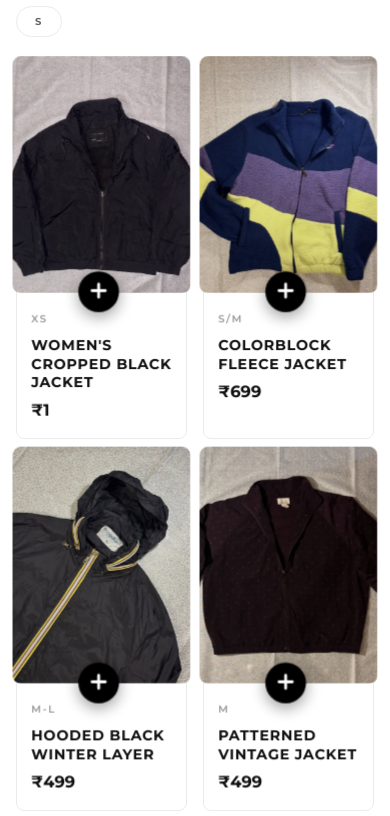
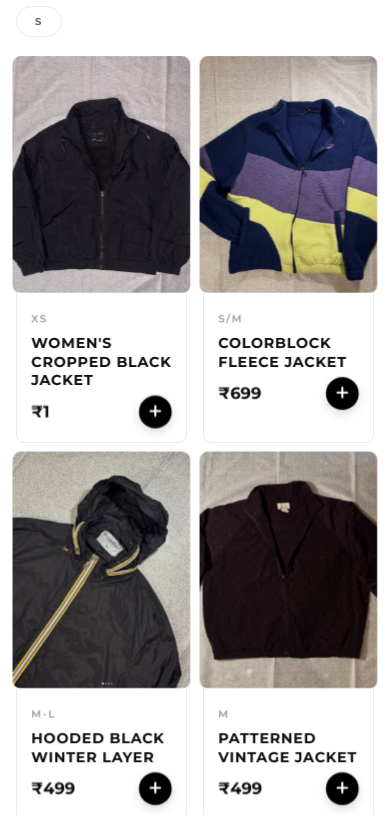
Before and after one commit to Yuvankarthic/Ware-house-Thriftzz-_-Yuvan, a React (Vite) app: page / in a window 390 px wide. Shown: the part 1090-1906 px from the top of the page. Built offline with nearby package versions, Linux system fonts and the light colour scheme.

Commit message:
feat: move mobile plus button next to price tag

```diff
--- a/src/components/ProductCard.jsx
+++ b/src/components/ProductCard.jsx
@@ -107,38 +107,6 @@ const ProductCard = ({ product }) => {
                     transition={{ type: "spring", ...springConfig }}
                 />
 
-                {/* Mobile-only plus button */}
-                {!product.soldOut && (
-                    <motion.button
-                        className="mobile-plus-btn"
-                        onClick={handleAddToCart}
-                        whileTap={{ scale: 0.9 }}
-                        style={{ transform: "translateZ(80px)" }}
-                    >
-                        <AnimatePresence mode="wait">
-                            {added ? (
-                                <motion.div
-                                    key="check"
-                                    initial={{ opacity: 0, scale: 0.5 }}
-                                    animate={{ opacity: 1, scale: 1 }}
-                                    exit={{ opacity: 0, scale: 0.5 }}
-                                >
-                                    <Check size={20} strokeWidth={3} />
-                                </motion.div>
-                            ) : (
-                                <motion.div
-                                    key="plus"
-                                    initial={{ opacity: 0, scale: 0.5 }}
-                                    animate={{ opacity: 1, scale: 1 }}
-                                    exit={{ opacity: 0, scale: 0.5 }}
-                                >
-                                    <Plus size={20} strokeWidth={3} />
-                                </motion.div>
-                            )}
-                        </AnimatePresence>
-                    </motion.button>
-                )}
-
                 {product.soldOut && (
                     <div className="card-sold-overlay" style={{ transform: "translateZ(30px)" }}>
                         <span className="card-sold-label">Sold</span>
@@ -152,9 +120,42 @@ const ProductCard = ({ product }) => {
                     <span className="card-size">{product.size}</span>
                 </div>
                 <h3 className="card-name">{product.name}</h3>
-                <p className="card-price">₹{product.price}</p>
+                <div className="card-price-row">
+                    <p className="card-price">₹{product.price}</p>
 
-                {/* Button floats in front (Z: 40px) */}
+                    {/* Mobile-only plus button next to price */}
+                    {!product.soldOut && (
+                        <motion.button
+                            className="mobile-plus-btn"
+                            onClick={handleAddToCart}
+                            whileTap={{ scale: 0.9 }}
+                        >
+                            <AnimatePresence mode="wait">
+                                {added ? (
+                                    <motion.div
+                                        key="check"
+                                        initial={{ opacity: 0, scale: 0.5 }}
+                                        animate={{ opacity: 1, scale: 1 }}
+                                        exit={{ opacity: 0, scale: 0.5 }}
+                                    >
+                                        <Check size={16} strokeWidth={3} />
+                                    </motion.div>
+                                ) : (
+                                    <motion.div
+                                        key="plus"
+                                        initial={{ opacity: 0, scale: 0.5 }}
+                                        animate={{ opacity: 1, scale: 1 }}
+                                        exit={{ opacity: 0, scale: 0.5 }}
+                                    >
+                                        <Plus size={16} strokeWidth={3} />
+                                    </motion.div>
+                                )}
+                            </AnimatePresence>
+                        </motion.button>
+                    )}
+                </div>
+
+                {/* Desktop-only button */}
                 <button
                     className="btn-add-to-cart"
                     onClick={handleAddToCart}
--- a/src/styles/ProductCard.css
+++ b/src/styles/ProductCard.css
@@ -11,11 +11,9 @@
     background: var(--bg-color);
     border-radius: 12px;
     overflow: visible;
-    /* CRITICAL: Allow pop-out components to exceed bounds */
     border: 1px solid var(--border-color);
 
     perspective: 1200px;
-    /* Stronger perspective for dramatic angles */
     transform-style: preserve-3d;
     cursor: pointer;
     will-change: transform, box-shadow;
@@ -25,7 +23,6 @@
         border-color 0.4s ease;
 }
 
-/* Deep, dynamic shadow for exaggerated lift */
 .product-card:hover {
     border-color: rgba(0, 0, 0, 0.1);
     box-shadow:
@@ -39,17 +36,10 @@
     width: 100%;
     aspect-ratio: 3 / 4;
     overflow: visible;
-    /* Allow image to scale out without clipping */
     background-color: var(--bg-subtle);
     border-radius: 10px;
     transform-style: preserve-3d;
     backface-visibility: hidden;
-    transition: box-shadow 0.5s ease-out;
-}
-
-/* Image shadow grows as it leaps out */
-.product-card:hover .card-image-wrapper {
-    box-shadow: 0 15px 45px rgba(0, 0, 0, 0.2);
 }
 
 .card-image {
@@ -59,37 +49,35 @@
     display: block;
     will-change: transform;
     border-radius: 8px;
-    /* Slightly more rounded for the 'pop' image */
 }
 
-/* 📱 Mobile Plus Button — Positioned specifically at bottom-left-middle */
+/* ── Price Row (Flexbox for Plus Button) ── */
+.card-price-row {
+    display: flex;
+    justify-content: space-between;
+    align-items: center;
+    margin-top: 2px;
+}
+
+/* 📱 Mobile Plus Button — Small & Unique next to price */
 .mobile-plus-btn {
     display: none;
-    /* Hidden by default (Desktop) */
-    position: absolute;
-    bottom: -14px;
-    /* Even more down */
-    left: 38%;
-    /* Even more left */
-    transform: translateX(-50%);
-    width: 36px;
-    height: 36px;
+    width: 32px;
+    height: 32px;
     background-color: #000;
     color: #fff;
     border: none;
     border-radius: 50%;
-    box-shadow: 0 4px 14px rgba(0, 0, 0, 0.4);
-    z-index: 10;
     align-items: center;
     justify-content: center;
     cursor: pointer;
     padding: 0;
+    box-shadow: 0 4px 10px rgba(0, 0, 0, 0.15);
 }
 
 @media (max-width: 767px) {
     .mobile-plus-btn {
         display: flex;
-        /* Force show only on phones */
     }
 }
 
@@ -97,7 +85,7 @@
     padding: 20px 22px 24px;
     display: flex;
     flex-direction: column;
-    gap: 6px;
+    gap: 4px;
     text-align: left;
     transform-style: preserve-3d;
 }
@@ -152,7 +140,6 @@
 .btn-add-to-cart:hover:not(:disabled) {
     background-color: transparent;
     color: #000;
-    transform: translateZ(50px) scale(1.05) !important;
 }
 
 @media (max-width: 767px) {
@@ -166,7 +153,6 @@
 
     .btn-add-to-cart {
         display: none;
-        /* Mobile focuses on the center PLUS button */
     }
 }
 
```
